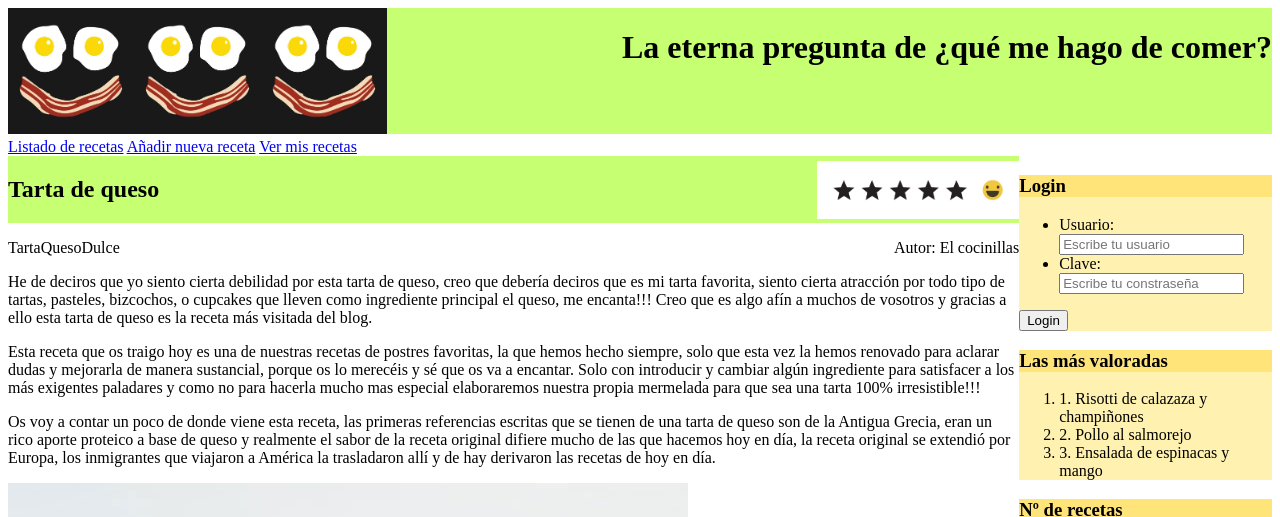
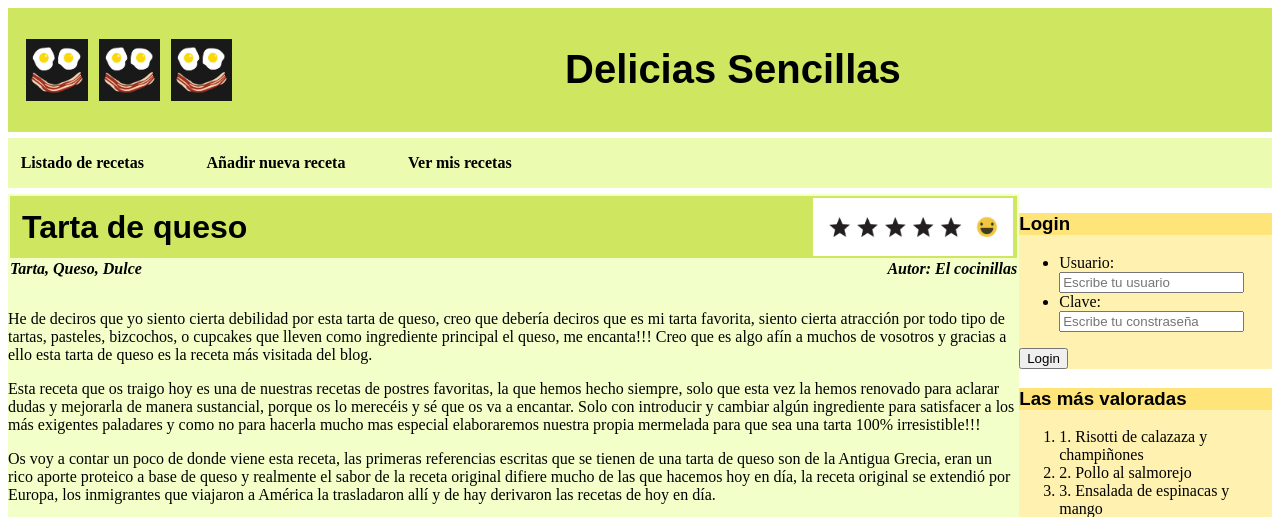
Before and after one commit to piglesias98/Tecnologias-Web, a PHP site: page / in a window 1280 px wide. Shown: the top 517 px of the page. Run offline with PHP 8.4, Linux system fonts and the light colour scheme.

Commit message:
Change tarta

```diff
--- a/practicaCSS/index.html
+++ b/practicaCSS/index.html
@@ -4,19 +4,21 @@
   <meta charset="utf-8">
   <meta name="author" content="Paula Iglesias Ahualli">
   <link rel="stylesheet" href="style.css">
-  <title>La eterna pregunta de ¿qué me hago de comer?</title>
+  <title>Delicias Sencillas</title>
 </head>
   <body>
     <header>
+      <div class="logos">
         <img src="images/logo.jpg" alt="Logo">
         <img src="images/logo.jpg" alt="Logo">
         <img src="images/logo.jpg" alt="Logo">
-      <h1>La eterna pregunta de ¿qué me hago de comer?</h1>
+      </div>
+      <h1>Delicias Sencillas</h1>
     </header>
     <nav>
-      <a href="#listado">Listado de recetas</a>
-      <a href="#nueva">Añadir nueva receta</a>
-      <a href="#mis">Ver mis recetas</a>
+      <p>Listado de recetas</p>
+      <p>Añadir nueva receta</p>
+      <p>Ver mis recetas</p>
     </nav>
     <div class="content">
       <div class="lateral">
@@ -55,20 +57,14 @@
           <img src="images/estrellas.png" alt="estrellas">
         </div>
         <div class="detalles">
-          <div class="tags">
-            <p>Tarta</p>
-            <p>Queso</p>
-            <p>Dulce</p>
-          </div>
-          <div class="autor">
+          <p>Tarta, Queso, Dulce</p>
           <p>Autor: El cocinillas</p>
         </div>
-        </div>
-        <section class="descripcion"
+        <section class="descripcion">
           <p>He de deciros que yo siento cierta debilidad por esta tarta de queso, creo que debería deciros que es mi tarta favorita, siento cierta atracción por todo tipo de tartas, pasteles, bizcochos, o cupcakes que lleven como ingrediente principal el queso, me encanta!!! Creo que es algo afín a muchos de vosotros y gracias a ello  esta tarta de queso es la receta más visitada del blog. </p>
           <p>Esta  receta que os traigo hoy es una de nuestras recetas de postres favoritas, la que hemos hecho siempre, solo que esta vez la hemos renovado para aclarar dudas y mejorarla de manera sustancial, porque os lo merecéis y sé que os va a encantar. Solo con introducir y cambiar algún ingrediente para satisfacer a los más exigentes paladares y como no para hacerla mucho mas especial elaboraremos nuestra propia mermelada para que sea una tarta 100% irresistible!!!</p>
           <p>Os voy a contar un poco de donde viene esta receta, las primeras referencias escritas que se tienen de una tarta de queso son de la Antigua Grecia, eran un rico aporte proteico a base de queso y realmente el sabor de la receta original difiere mucho de las que hacemos hoy en día, la receta original se extendió por Europa, los inmigrantes que viajaron a América la trasladaron allí  y de hay derivaron las recetas de hoy en día.</p>
-          <img src="images/tarta.jpg">
+          <img src="images/tar.jpg">
         </section>
         <section class="ingredientes">
           <ul>
@@ -105,7 +101,6 @@
             </div>
           </div>
         </section>
-      </article>
         <section class="navegacion_inferior">
           <div class="paginas">
             <div class="pagina">
@@ -125,6 +120,7 @@
             </div>
           </div>
         </section>
+      </article>
     </div>
     <footer>
       <p>2020 Tecnologías Web</p>
--- a/practicaCSS/style.css
+++ b/practicaCSS/style.css
@@ -1,81 +1,114 @@
-.content {
-  display: grid;
-  grid-template-columns: 4fr 1fr;
-  grid-auto-rows: auto;
-  grid-template-areas: "receta lateral";
+header, .navegacion_inferior, .nombre_receta {
+  background-color: #cfe660;
 }
 
-.lateral{
-  grid-area: lateral;
-}
-.receta {
-  background-color: #f3ffc9
-  grid-area: receta;
+
+h1, h2, h3, h4 {
+  font-family: Arial;
 }
 
 header {
-  display: inline-block;
+  display: flex;
+  justify-content: space-between;
+  padding: 1%;
+  align-items: center;
 }
 
-header img {
-  width: 10%;
-  float: left;
+
+header h1 {
+  width: 70%;
+  align-self: center;
+  flex-grow: 1;
+  text-align: center;
+  font-size: 250%;
 }
 
-header h1 {
-  float: right;
+.logos {
+  width: 15%;
+  display: flex;
+  justify-content: space-between;
+}
+
+.logos img {
+  width : 33%;
+  padding: 3%;
+}
+
+nav, footer {
+  background-color: #EBFCB1;
+  display: flex;
+  justify-content: flex-start;
+  padding-left: 1%;
+  margin-top: 0.5%;
+}
+
+nav p {
+  padding-right: 5%;
+  font-weight: bold;
+}
+
+.content {
+  display: flex;
+  flex-direction: row-reverse;
+  margin-top: 0.5%;
+}
+
+.receta {
+  width: 80%;
+}
+
+.lateral {
+  width: 20%;
+}
+
+.nombre_receta {
+  display: flex;
+  align-items: center;
+  justify-content: space-between;
+  padding-left: 2px;
+  padding-right: 2px;
+  margin: 2px;
+}
+
+.nombre_receta h1 {
+  font-size: 200%;
+  margin: 1%;
+}
+
+.nombre_receta img {
+  width: 20%;
+  padding: 2px;
 }
 
 .detalles {
   display: flex;
   justify-content: space-between;
+  padding: 0px 2px 0px 2px;
 }
 
-.tags {
-  display: flex;
-}
-
-.nombre_receta {
-  display: grid;
-  grid-template-columns: auto 20%;
-  grid-auto-rows: auto;
-  grid-template-areas: "nombre estrellas";
-  align-items: center;
-}
-
-.nombre_receta h1 {
-  grid-area: nombre;
-}
-
-.nombre_receta img {
-  width: 100%;
-  grid-area: estrellas;
-}
-
-header, .navegacion_inferior {
-  background-color: #c7ff73
-}
-nav {
-  background-color: #ebff99
-  display: flex;
+.detalles p {
+  margin-top: 0px;
+  font-style: italic;
+  font-weight: bold;
 }
 
 aside {
-  background-color: #fff2b0
+  background-color: #fff2b0;
 }
 
 aside h3 {
-  background-color: #ffe47a
+  background-color: #ffe47a;
+}
+
+.comentario {
+  background-color: #ffddc7;
+}
+
+.ingredientes {
+  background-color: #c7e9ff;
 }
 
 
-.nombre_receta {
-  background-color: #c7ff73
+.receta {
+  background-color: #f3ffc9;
 }
-.comentario {
-  background-color: #ffddc7
-}
-
-.ingredientes {
-  background-color: #c7e9ff
-}
```
Also changed, not shown: practicaCSS/images/tarta.jpg (deleted). Lines whose indentation alone changed are shown as unchanged.
